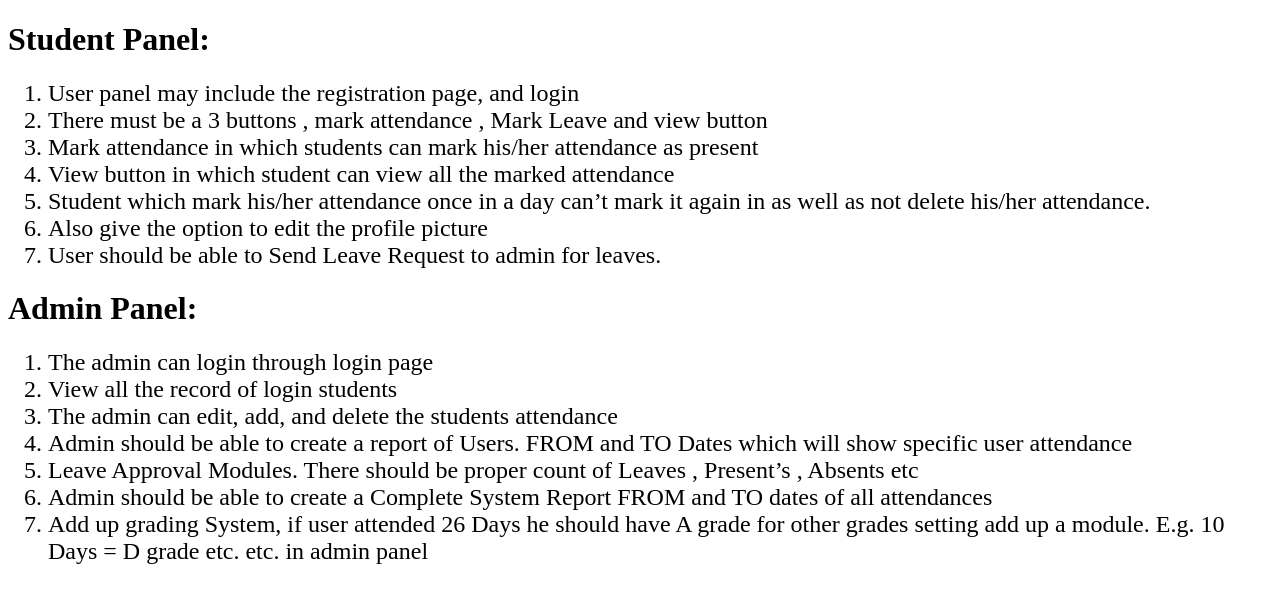
After one commit to Muhammad-Usman-69/attendance-management-system, a PHP site: page /tasks/index.html in a window 1280 px wide. The commit adds this page. Shown: the top 603 px of the page. Run offline with PHP 8.4, Linux system fonts and the light colour scheme.

Commit message:
Project Completed

```diff
--- a/partials/_mark.php
+++ b/partials/_mark.php
@@ -46,11 +46,13 @@ mysqli_stmt_execute($stmt);
 $result = mysqli_stmt_get_result($stmt);
 $num = mysqli_num_rows($result);
 if ($num != 0) {
-    if ($mark == 2 && $_SESSION["status" == "student"]) {
+    if ($mark == 2 && $_SESSION["status"] == "student") {
         $alert = "Request has already been forwarded to Admins";
         header("location: /?error=$alert");
         exit();
     }
+    header("location:/?error=Already Marked");
+    exit();
 }
 
 //updating
--- /dev/null
+++ b/tasks/index.html
@@ -0,0 +1,72 @@
+<!DOCTYPE html>
+<html lang="en">
+  <head>
+    <meta charset="UTF-8" />
+    <meta name="viewport" content="width=device-width, initial-scale=1.0" />
+    <title>Tasks</title>
+    <style>
+      li {
+        font-size: 24px;
+      }
+      .line-through {
+        text-decoration: line-through;
+      }
+    </style>
+  </head>
+  <body>
+    <div>
+      <h1>Student Panel:</h1>
+      <ol>
+        <li>User panel may include the registration page, and login</li>
+        <li>
+          There must be a 3 buttons , mark attendance , Mark Leave and view
+          button
+        </li>
+        <li>
+          Mark attendance in which students can mark his/her attendance as
+          present
+        </li>
+        <li>View button in which student can view all the marked attendance</li>
+        <li>
+          Student which mark his/her attendance once in a day can’t mark it
+          again in as well as not delete his/her attendance.
+        </li>
+        <li>Also give the option to edit the profile picture</li>
+        <li>User should be able to Send Leave Request to admin for leaves.</li>
+      </ol>
+    </div>
+    <div>
+      <h1>Admin Panel:</h1>
+      <ol>
+        <li>The admin can login through login page</li>
+        <li>View all the record of login students</li>
+        <li>The admin can edit, add, and delete the students attendance</li>
+        <li>
+          Admin should be able to create a report of Users. FROM and TO Dates
+          which will show specific user attendance
+        </li>
+        <li>
+          Leave Approval Modules. There should be proper count of Leaves ,
+          Present’s , Absents etc
+        </li>
+        <li>
+          Admin should be able to create a Complete System Report FROM and TO
+          dates of all attendances
+        </li>
+        <li>
+          Add up grading System, if user attended 26 Days he should have A grade
+          for other grades setting add up a module. E.g. 10 Days = D grade etc.
+          etc. in admin panel
+        </li>
+      </ol>
+    </div>
+    <script>
+      let lists = document.querySelectorAll("li");
+      lists.forEach((list) => {
+        list.addEventListener("click", () => {
+          list.classList.toggle("line-through");
+        });
+      });
+    </script>
+  </body>
+</html>
```
Also changed, not shown: db/management.sql (+12 -8 lines), images/profile/661281c3922d65.65909681.png (added), 1 other file.
